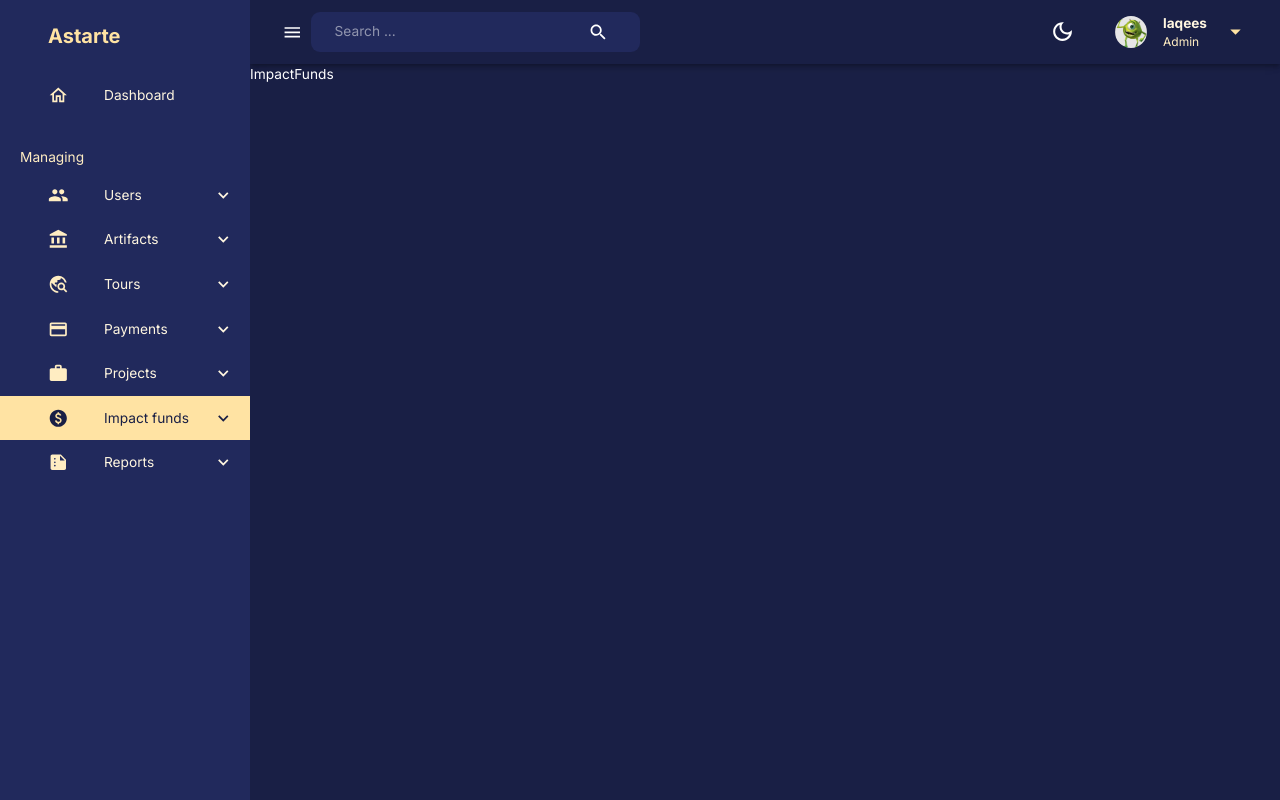
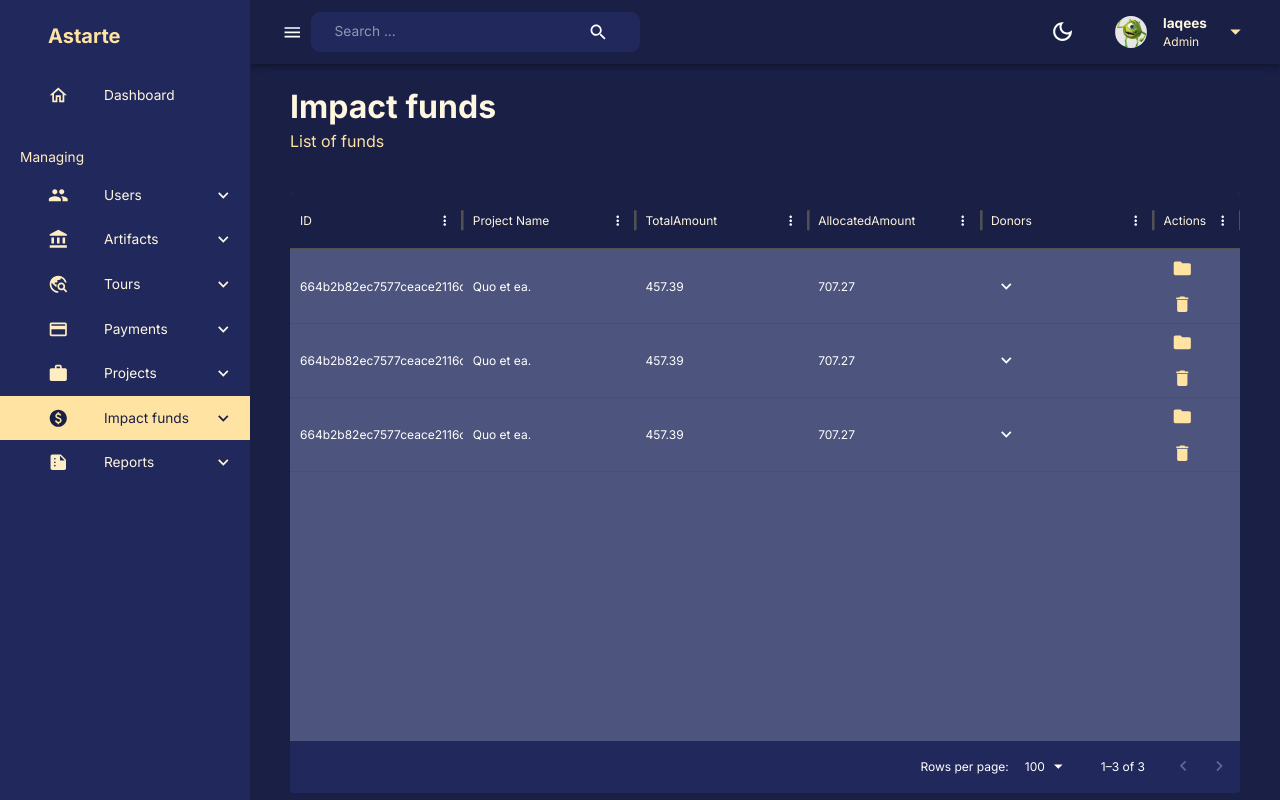
Before and after one commit to mohamadlaqees/AstarteDashboard, a React (Vite) app in the folder client/: page /funds in a window 1280 px wide. Built offline with nearby package versions, Linux system fonts and the light colour scheme.

Commit message:
initial impact funds & fund pages

```diff
--- a/client/src/App.jsx
+++ b/client/src/App.jsx
@@ -19,6 +19,7 @@ import AddReport from "./pages/Reports/AddReport";
 import Tour from "./pages/Tours/Tour";
 import Addproject from "./pages/Projects/Addproject";
 import Project from "./pages/Projects/Project";
+import Fund from "./pages/ImpactFunds/Fund";
 
 const App = () => {
   const { theme } = useMode();
@@ -123,6 +124,10 @@ const App = () => {
               element: <ImpactFunds />,
             },
             {
+              path: ":fundid",
+              element: <Fund />,
+            },
+            {
               path: "new",
               element: <AddFund />,
             },
--- /dev/null
+++ b/client/src/pages/ImpactFunds/Fund.jsx
@@ -0,0 +1,9 @@
+import React from 'react'
+
+const Fund = () => {
+  return (
+    <div>Fund</div>
+  )
+}
+
+export default Fund
--- a/client/src/pages/ImpactFunds/ImpactFunds.jsx
+++ b/client/src/pages/ImpactFunds/ImpactFunds.jsx
@@ -1,9 +1,159 @@
-import React from 'react'
+import React, { useState } from "react";
+import { Box, useTheme, IconButton, Collapse, Typography } from "@mui/material";
+import { DataGrid } from "@mui/x-data-grid";
+import DeleteIcon from "@mui/icons-material/Delete";
+import ExpandMoreIcon from "@mui/icons-material/ExpandMore";
+import ExpandLessIcon from "@mui/icons-material/ExpandLess";
+import FolderIcon from "@mui/icons-material/Folder";
+import Header from "../../components/Header";
+import { useNavigate } from "react-router-dom";
+import { dataFunds } from "./dataFunds";
 
 const ImpactFunds = () => {
+  const theme = useTheme();
+  const navigate = useNavigate();
+
+  const handleEdit = (id) => {
+    navigate(`${id}`);
+  };
+
+  const handleDelete = (id) => {
+    console.log(`Delete user with ID: ${id}`);
+  };
+
+  const DonorCell = ({ donor }) => {
+    const [open, setOpen] = React.useState(false);
+
+    return (
+      <Box>
+        <IconButton
+          size="small"
+          onClick={() => {
+            setOpen(!open);
+          }}
+          aria-expanded={open}
+        >
+          {open ? <ExpandLessIcon /> : <ExpandMoreIcon />}
+        </IconButton>
+        <Collapse in={open}>
+          {donor.map((item, index) =>
+            index <= 2 ? (
+              <Box key={index} marginY={1}>
+                <Typography variant="body2">
+                  Donation: {item.donation}
+                </Typography>
+                <Typography variant="body2">Date: {item.date}</Typography>
+              </Box>
+            ) : (
+              ""
+            )
+          )}
+        </Collapse>
+      </Box>
+    );
+  };
+
+  const columns = [
+    {
+      field: "id",
+      headerName: "ID",
+      flex: 1,
+    },
+    {
+      field: "project",
+      headerName: "Project Name",
+      flex: 1,
+      valueGetter: (params) => params.name,
+    },
+    {
+      field: "totalAmount",
+      headerName: "TotalAmount",
+      flex: 1,
+    },
+    {
+      field: "allocatedAmount",
+      headerName: "AllocatedAmount",
+      flex: 1,
+    },
+    {
+      field: "donors",
+      headerName: "Donors",
+      flex: 1,
+      renderCell: (params) => <DonorCell donor={params.value} />,
+    },
+    {
+      field: "actions",
+      headerName: "Actions",
+      flex: 0.5,
+      sortable: false,
+      renderCell: (params) => {
+        return (
+          <Box>
+            <IconButton
+              title="show details"
+              onClick={() => handleEdit(params.row.id)}
+              color="secondary"
+            >
+              <FolderIcon />
+            </IconButton>
+            <IconButton
+              onClick={() => handleDelete(params.row.id)}
+              color="secondary"
+            >
+              <DeleteIcon />
+            </IconButton>
+          </Box>
+        );
+      },
+    },
+  ];
+
   return (
-    <div>ImpactFunds</div>
-  )
-}
+    <Box m="1.5rem 2.5rem">
+      <Header title="Impact funds" subtitle="List of funds" />
+      <Box
+        mt="40px"
+        height="75vh"
+        sx={{
+          "& .MuiDataGrid-root": {
+            border: "none",
+          },
+          "& .MuiDataGrid-cell": {
+            display: "flex",
+            alignItems: "center",
+            justifyContent: "start",
+            borderBottom: "none",
+            height: "auto",
+            minHeight: "50px",
+          },
+          "& .MuiDataGrid-columnHeaders": {
+            backgroundColor: theme.palette.background.alt,
+            color: theme.palette.secondary[100],
+            borderBottom: "none",
+          },
+          "& .MuiDataGrid-virtualScroller": {
+            backgroundColor: theme.palette.primary.light,
+          },
+          "& .MuiDataGrid-footerContainer": {
+            backgroundColor: theme.palette.background.alt,
+            color: theme.palette.secondary[100],
+            borderTop: "none",
+          },
+          "& .MuiDataGrid-toolbarContainer .MuiButton-text": {
+            color: `${theme.palette.secondary[200]} !important`,
+          },
+        }}
+      >
+        <DataGrid
+          // loading={isLoading || !data}
+          getRowId={(row) => row.id}
+          rows={dataFunds || []}
+          columns={columns}
+          getRowHeight={() => "auto"}
+        />
+      </Box>
+    </Box>
+  );
+};
 
-export default ImpactFunds
+export default ImpactFunds;
--- /dev/null
+++ b/client/src/pages/ImpactFunds/dataFunds.js
@@ -0,0 +1,170 @@
+export const dataFunds = [
+  {
+    project: {
+      name: "Quo et ea.",
+      description:
+        "Ea blanditiis suscipit eligendi placeat et ipsa et iusto. Blanditiis et ad quam vel ut molestias aliquam.",
+      location: "61009 Friesen Bridge",
+      startingPoint: "Bauch Burg",
+    },
+    totalAmount: 457.39,
+    allocatedAmount: 707.27,
+    donors: [
+      {
+        donation: 304.97,
+        type: "visitor",
+        date: "2024-05-20T10:52:11.321Z",
+        id: "664b2b82ec7577ceace2116d",
+      },
+      {
+        donation: 240.51,
+        type: "visitor",
+        date: "2024-05-20T10:52:11.321Z",
+        id: "664b2b82ec7577ceace2116e",
+      },
+      {
+        donation: 115.35,
+        type: "organization",
+        date: "2024-05-20T10:52:11.321Z",
+        id: "664b2b82ec7577ceace2116f",
+      },
+      {
+        donation: 281.63,
+        type: "visitor",
+        date: "2024-05-20T10:52:11.321Z",
+        id: "664b2b82ec7577ceace21170",
+      },
+      {
+        donation: 564.74,
+        type: "organization",
+        date: "2024-05-20T10:52:11.321Z",
+        id: "664b2b82ec7577ceace21171",
+      },
+      {
+        donation: 481.56,
+        type: "visitor",
+        date: "2024-05-20T10:52:11.321Z",
+        id: "664b2b82ec7577ceace21172",
+      },
+      {
+        donation: 412.71,
+        type: "organization",
+        date: "2024-05-20T10:52:11.321Z",
+        id: "664b2b82ec7577ceace21173",
+      },
+    ],
+    id: "664b2b82ec7577ceace2116c",
+  },
+  {
+    project: {
+      name: "Quo et ea.",
+      description:
+        "Ea blanditiis suscipit eligendi placeat et ipsa et iusto. Blanditiis et ad quam vel ut molestias aliquam.",
+      location: "61009 Friesen Bridge",
+      startingPoint: "Bauch Burg",
+    },
+    totalAmount: 457.39,
+    allocatedAmount: 707.27,
+    donors: [
+      {
+        donation: 304.97,
+        type: "visitor",
+        date: "2024-05-20T10:52:11.321Z",
+        id: "664b2b82ec7577ceace2116d",
+      },
+      {
+        donation: 240.51,
+        type: "visitor",
+        date: "2024-05-20T10:52:11.321Z",
+        id: "664b2b82ec7577ceace2116e",
+      },
+      {
+        donation: 115.35,
+        type: "organization",
+        date: "2024-05-20T10:52:11.321Z",
+        id: "664b2b82ec7577ceace2116f",
+      },
+      {
+        donation: 281.63,
+        type: "visitor",
+        date: "2024-05-20T10:52:11.321Z",
+        id: "664b2b82ec7577ceace21170",
+      },
+      {
+        donation: 564.74,
+        type: "organization",
+        date: "2024-05-20T10:52:11.321Z",
+        id: "664b2b82ec7577ceace21171",
+      },
+      {
+        donation: 481.56,
+        type: "visitor",
+        date: "2024-05-20T10:52:11.321Z",
+        id: "664b2b82ec7577ceace21172",
+      },
+      {
+        donation: 412.71,
+        type: "organization",
+        date: "2024-05-20T10:52:11.321Z",
+        id: "664b2b82ec7577ceace21173",
+      },
+    ],
+    id: "664b2b82ec7577ceace2116c",
+  },
+  {
+    project: {
+      name: "Quo et ea.",
+      description:
+        "Ea blanditiis suscipit eligendi placeat et ipsa et iusto. Blanditiis et ad quam vel ut molestias aliquam.",
+      location: "61009 Friesen Bridge",
+      startingPoint: "Bauch Burg",
+    },
+    totalAmount: 457.39,
+    allocatedAmount: 707.27,
+    donors: [
+      {
+        donation: 304.97,
+        type: "visitor",
+        date: "2024-05-20T10:52:11.321Z",
+        id: "664b2b82ec7577ceace2116d",
+      },
+      {
+        donation: 240.51,
+        type: "visitor",
+        date: "2024-05-20T10:52:11.321Z",
+        id: "664b2b82ec7577ceace2116e",
+      },
+      {
+        donation: 115.35,
+        type: "organization",
+        date: "2024-05-20T10:52:11.321Z",
+        id: "664b2b82ec7577ceace2116f",
+      },
+      {
+        donation: 281.63,
+        type: "visitor",
+        date: "2024-05-20T10:52:11.321Z",
+        id: "664b2b82ec7577ceace21170",
+      },
+      {
+        donation: 564.74,
+        type: "organization",
+        date: "2024-05-20T10:52:11.321Z",
+        id: "664b2b82ec7577ceace21171",
+      },
+      {
+        donation: 481.56,
+        type: "visitor",
+        date: "2024-05-20T10:52:11.321Z",
+        id: "664b2b82ec7577ceace21172",
+      },
+      {
+        donation: 412.71,
+        type: "organization",
+        date: "2024-05-20T10:52:11.321Z",
+        id: "664b2b82ec7577ceace21173",
+      },
+    ],
+    id: "664b2b82ec7577ceace2116c",
+  },
+];
```
